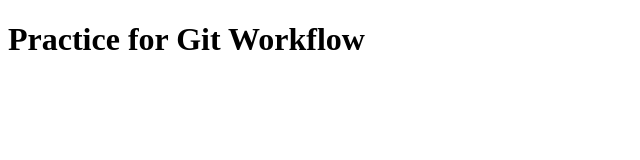
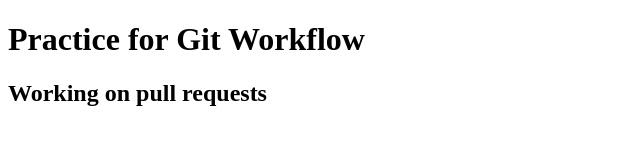
Before and after one commit to mhibino/gitPractice, a plain HTML site: page index.html in a window 1280 px wide. Shown: the whole page, without its empty margins (0-640 px from the left). Drawn offline with Linux system fonts and the light colour scheme.

Commit message:
Added h2

```diff
--- a/index.html
+++ b/index.html
@@ -6,5 +6,8 @@
 </head>
 <body>
   <h1>Practice for Git Workflow</h1>
+  <div>
+    <h2>Working on pull requests</h2>
+  </div>
 </body>
 </html>
```
